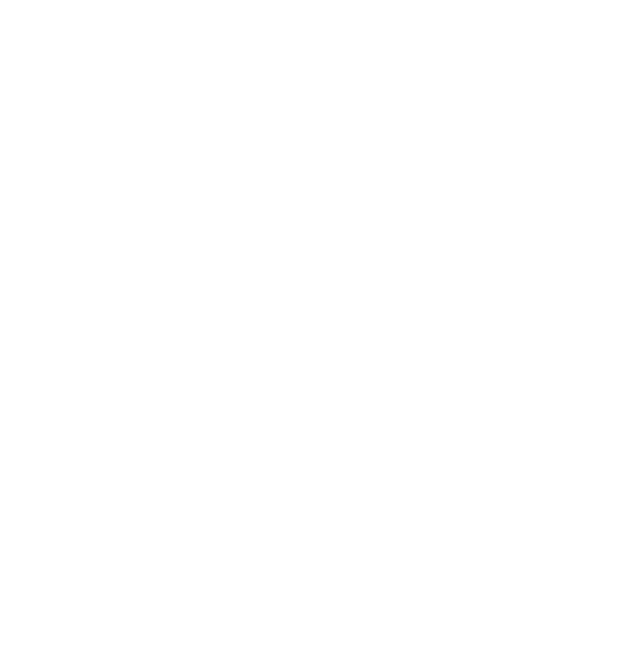
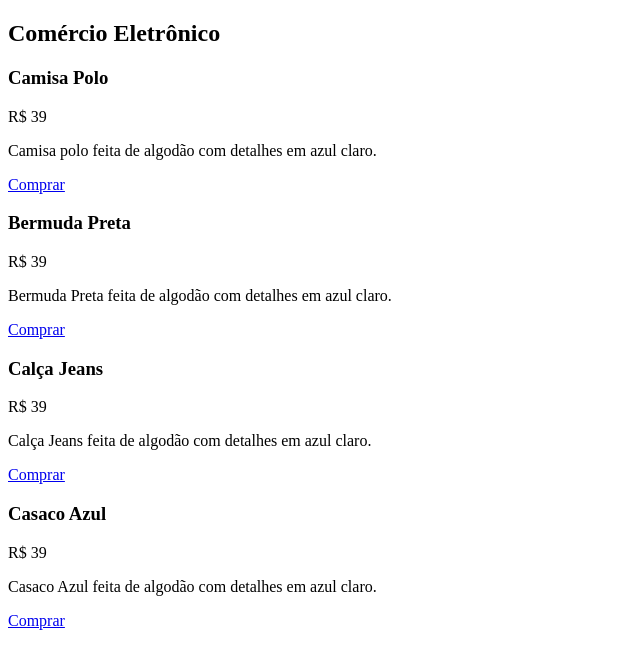
Before and after one commit to douglasjhonyy/exercicios-curso-origamid, a plain HTML site: page ex-display-grid/index.html in a window 1280 px wide. Shown: the whole page, without its empty margins (0-640 px from the left). Drawn offline with Linux system fonts and the light colour scheme.

Commit message:
add html

```diff
--- a/ex-display-grid/index.html
+++ b/ex-display-grid/index.html
@@ -6,6 +6,36 @@
     <title>Exercicios Grid</title>
 </head>
 <body>
-
+    <section>
+        <div>
+            <h1>Comércio Eletrônico</h1>
+            <div class="catalago">
+                <div>
+                    <h3>Camisa Polo</h3>
+                    <p>R$ 39</p>
+                    <p>Camisa polo feita de algodão com detalhes em azul claro.</p>
+                    <a href="*">Comprar</a>
+                </div>
+                <div>
+                    <h3>Bermuda Preta</h3>
+                    <p>R$ 39</p>
+                    <p>Bermuda Preta feita de algodão com detalhes em azul claro.</p>
+                    <a href="*">Comprar</a>
+                </div>
+                <div>
+                    <h3>Calça Jeans</h3>
+                    <p>R$ 39</p>
+                    <p>Calça Jeans feita de algodão com detalhes em azul claro.</p>
+                    <a href="*">Comprar</a>
+                </div>
+                <div>
+                    <h3>Casaco Azul</h3>
+                    <p>R$ 39</p>
+                    <p>Casaco Azul feita de algodão com detalhes em azul claro.</p>
+                    <a href="*">Comprar</a>
+                </div>
+            </div>
+        </div>
+    </section>
 </body>
 </html>
```
